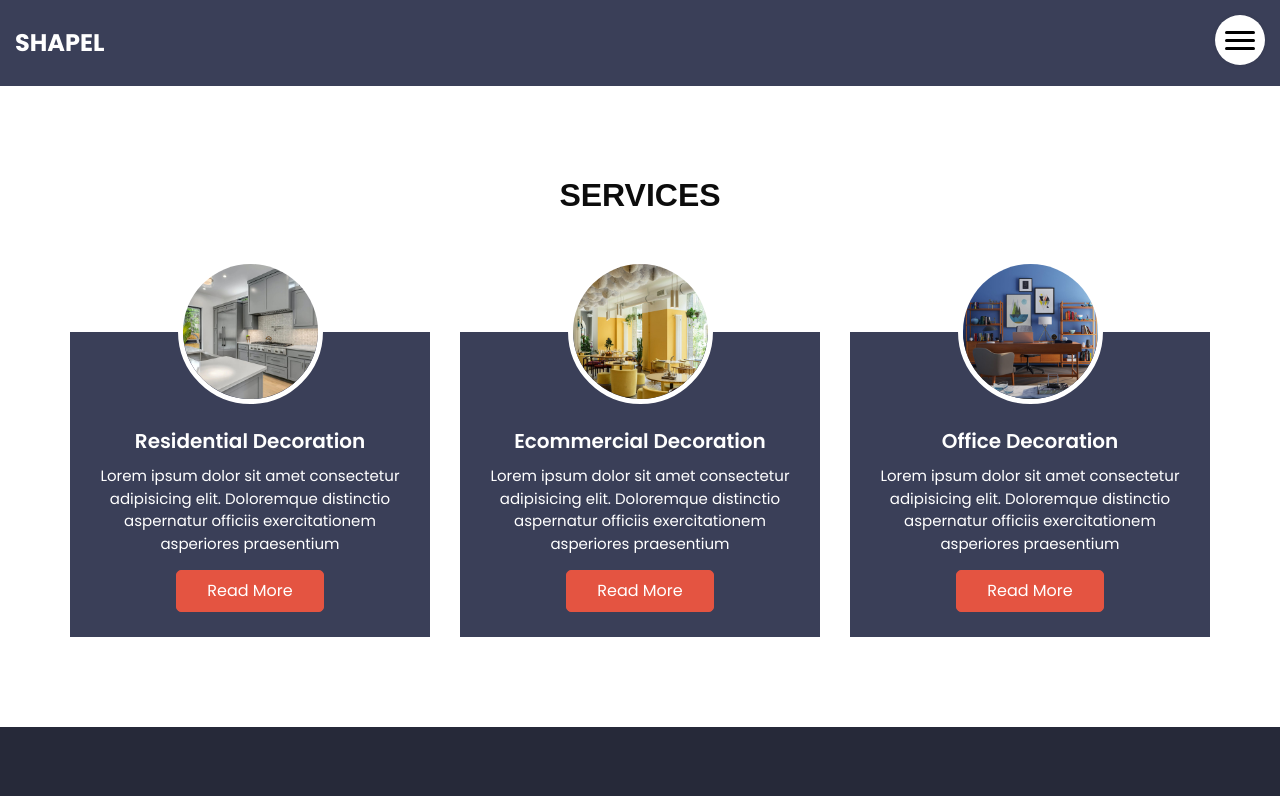
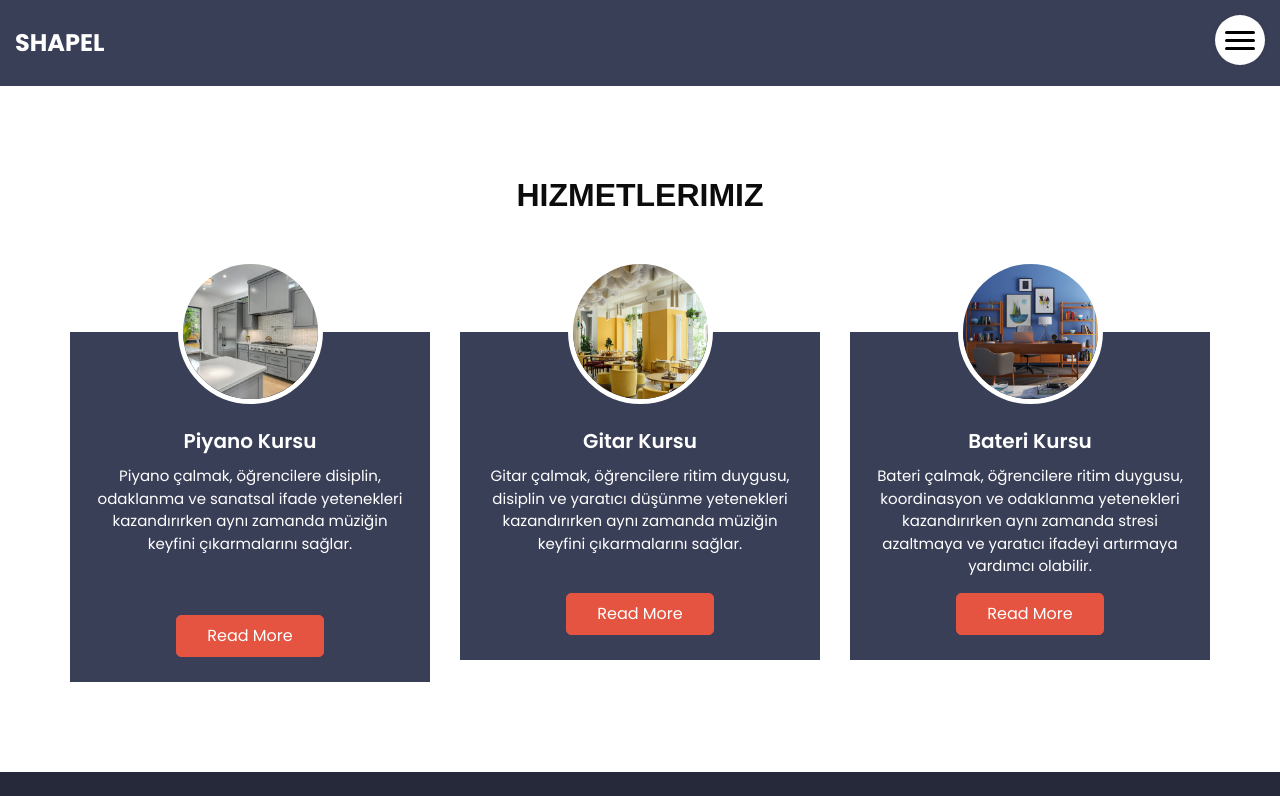
Before and after one commit to oguzhalit/oguzhalit.github.io, a plain HTML site: page service.html in a window 1280 px wide. Shown: the top 796 px of the page. Drawn offline with Linux system fonts and the light colour scheme.

Commit message:
services page eng to turkish

```diff
--- a/service.html
+++ b/service.html
@@ -71,7 +71,7 @@
     <div class="container">
       <div class="heading_container heading_center">
         <h2>
-          Services
+          Hizmetlerimiz
         </h2>
       </div>
       <div class="row">
@@ -82,11 +82,10 @@
             </div>
             <div class="detail-box">
               <h5>
-                Residential Decoration
+                Piyano Kursu
               </h5>
               <p>
-                Lorem ipsum dolor sit amet consectetur adipisicing elit. Doloremque distinctio aspernatur officiis exercitationem asperiores praesentium
-              </p>
+                Piyano çalmak, öğrencilere disiplin, odaklanma ve sanatsal ifade yetenekleri kazandırırken aynı zamanda müziğin keyfini çıkarmalarını sağlar. <br><br><br>             </p>
               <a href="">
                 Read More
               </a>
@@ -100,11 +99,12 @@
             </div>
             <div class="detail-box">
               <h5>
-                Ecommercial Decoration
+                Gitar Kursu
               </h5>
               <p>
-                Lorem ipsum dolor sit amet consectetur adipisicing elit. Doloremque distinctio aspernatur officiis exercitationem asperiores praesentium
-              </p>
+                Gitar çalmak, öğrencilere ritim duygusu, disiplin ve yaratıcı düşünme yetenekleri kazandırırken aynı zamanda müziğin keyfini çıkarmalarını sağlar.
+                 <br>
+                <br>         </p>
               <a href="">
                 Read More
               </a>
@@ -118,11 +118,10 @@
             </div>
             <div class="detail-box">
               <h5>
-                Office Decoration
+                Bateri Kursu
               </h5>
               <p>
-                Lorem ipsum dolor sit amet consectetur adipisicing elit. Doloremque distinctio aspernatur officiis exercitationem asperiores praesentium
-              </p>
+                Bateri çalmak, öğrencilere ritim duygusu, koordinasyon ve odaklanma yetenekleri kazandırırken aynı zamanda stresi azaltmaya ve yaratıcı ifadeyi artırmaya yardımcı olabilir.              </p>
               <a href="">
                 Read More
               </a>
```
